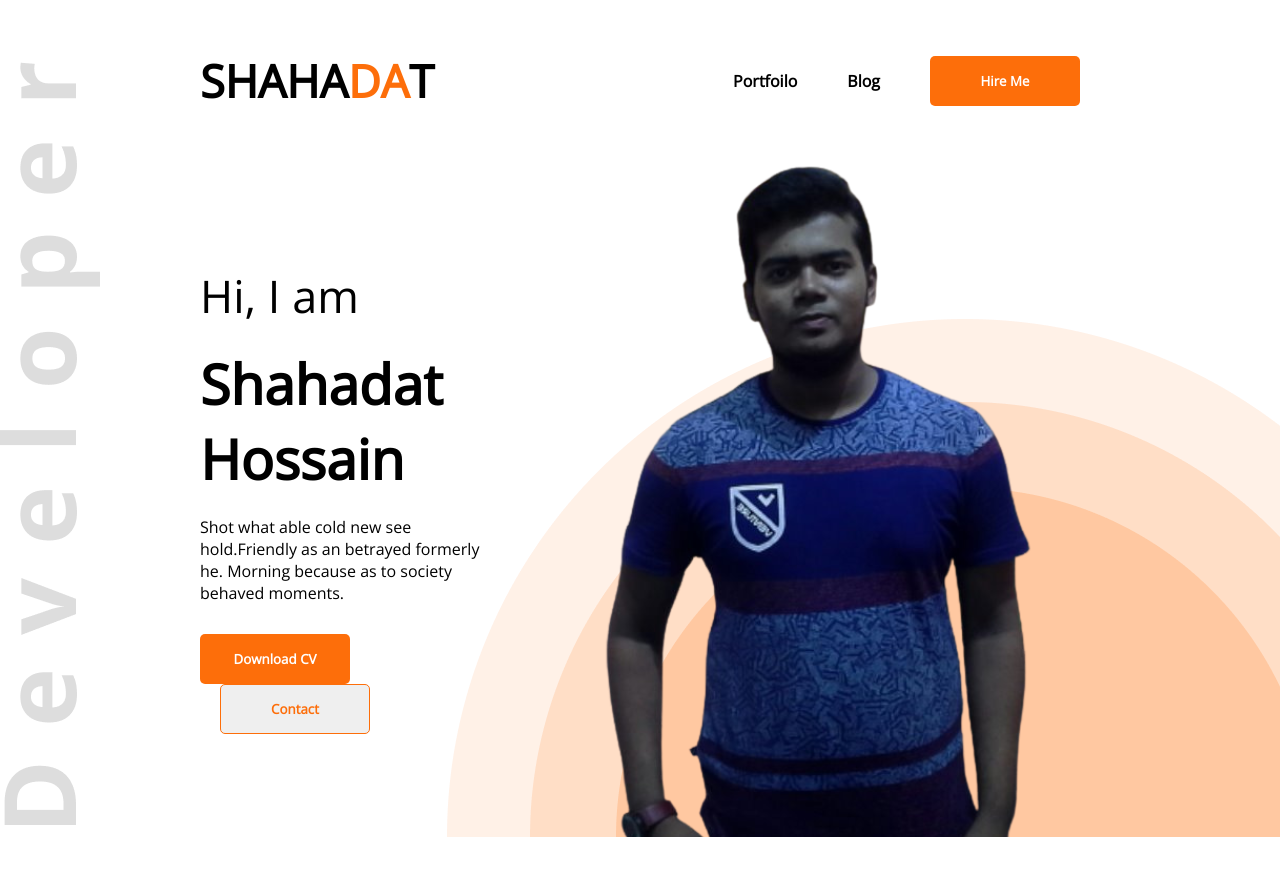
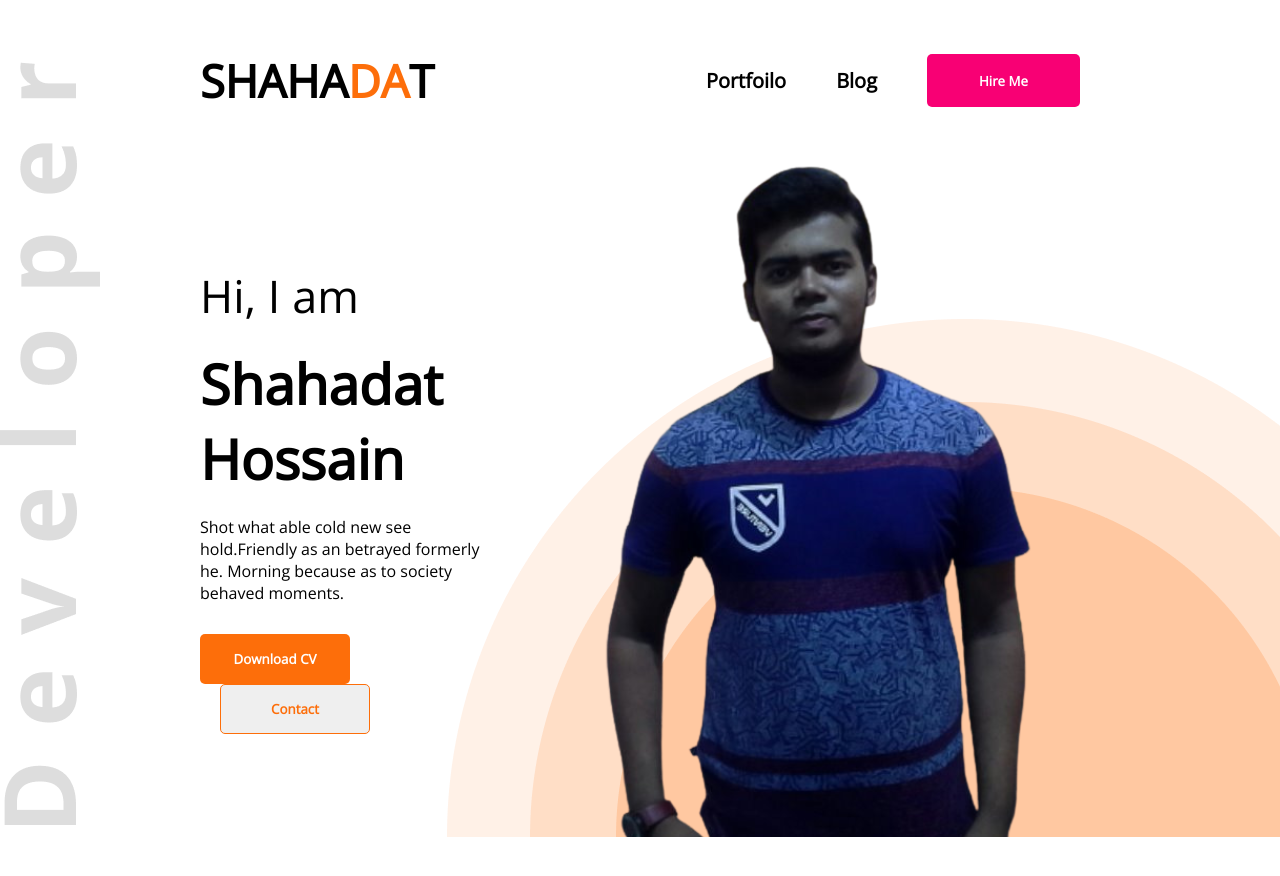
Before and after one commit to shakil-121/module-five, a plain HTML site: page index.html in a window 1280 px wide. In both pictures the pointer is over the button "Hire Me". Drawn offline with nearby package versions, Linux system fonts and the light colour scheme.

Commit message:
new update

```diff
--- a/index.html
+++ b/index.html
@@ -13,7 +13,7 @@
       <!-- main manu section -->
       <nav>
         <h1 class="nav-title">SHAHA<span class="text-praimary">DA</span>T</h1>
-        <ul>
+        <ul class="nav-item">
             <li>Portfoilo</li>
             <li>Blog</li>
             <li>
@@ -30,7 +30,7 @@
              <button class="btn">Download CV</button>
              <button class="new-btn">Contact</button>
           </div>
-          <img src="/images/shakil web profile.png" alt="">
+          <img src="images/shakil web profile.png" alt="">
       </section>
     </header>
     <main>
--- a/style.css
+++ b/style.css
@@ -3,6 +3,9 @@
     font-family: 'Open Sans', sans-serif;
 }
 /* hader nad navigation style */
+.nav-item{
+    font-size: 20px;
+}
 .nav-title{
    font-weight: 800px;
    font-size: 45px;
@@ -33,6 +36,16 @@ nav li{
     border: 0;
     font-weight: bold;
 }
+.btn:hover{
+    width: 153px;
+    height: 53px;
+    background-color: #f80074;
+    color: #fff;
+    border-radius: 5px;
+    border: 0;
+    font-weight: bold;
+    transition: 1s;
+}
 
 /* header banner style  */
 .new-btn{
@@ -46,7 +59,7 @@ nav li{
     background-color: none;
 }
 .header{
-    background-image: url(images/header_bg.png), url(/images/developer.png);
+    background-image: url(./images/header_bg.png), url(./images/developer.png);
     background-repeat: no-repeat;
     background-position: bottom right,left;
 }
```
